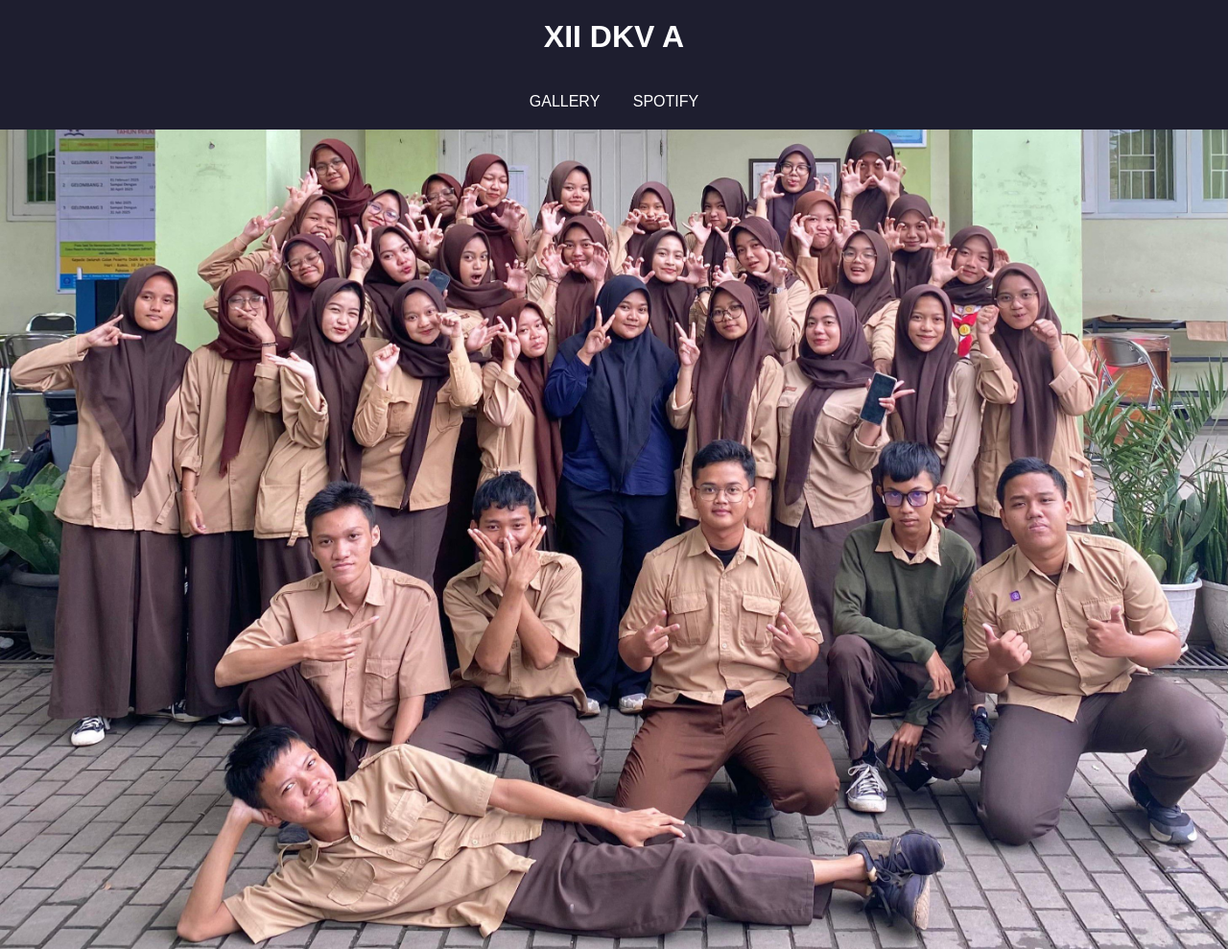
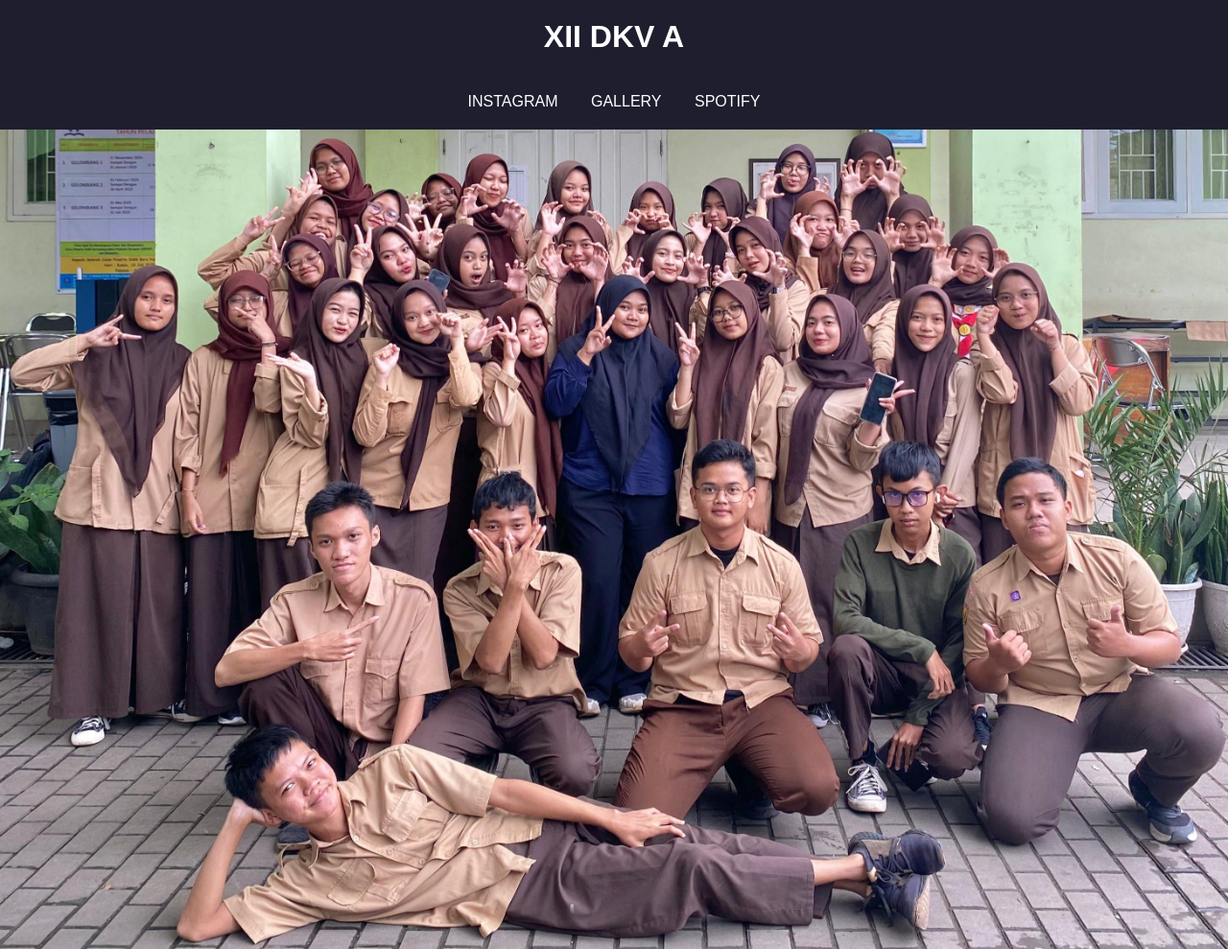
Before and after one commit to noysh16/ngoding-SSK, a plain HTML site: page index.html in a window 1280 px wide. Shown: the top 989 px of the page at 96% size. Drawn offline with Linux system fonts and the light colour scheme.

Commit message:
first commit

```diff
--- a/index.html
+++ b/index.html
@@ -12,6 +12,7 @@
     <header>
         <nav>
             <ul>
+                <li><a href="https://www.instagram.com/xii.dkva?igsh=OXJxcnhhdmM0b2ww">INSTAGRAM</a></li>
                 <li><a href="https://drive.google.com/drive/folders/1SwckgZlBFdUkLsHLvC7zCHpNr7oJX6gq">GALLERY</a></li>
                 <li><a href="https://open.spotify.com/playlist/3ujOGwXnO1Tw6BRULtvA9t?si=TqSJ7FnaTqCyF4pG074x1g&pt=f4223fdaa4bac44a1a4e117b0c95d8b9">SPOTIFY</a></li>
             </ul>
```
